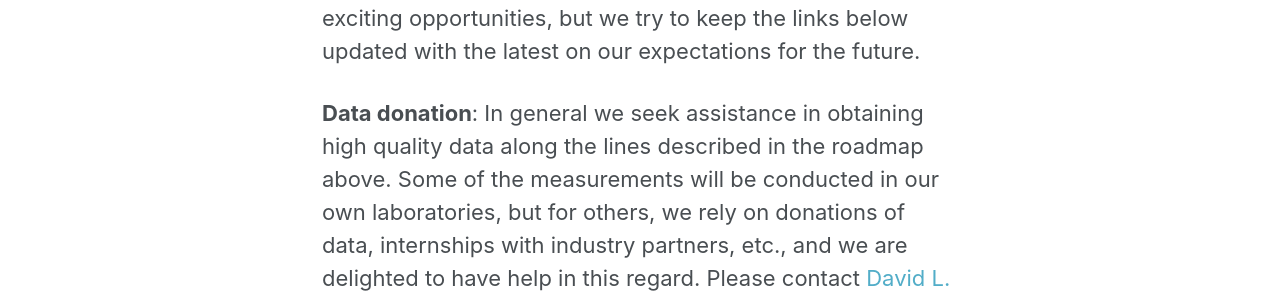
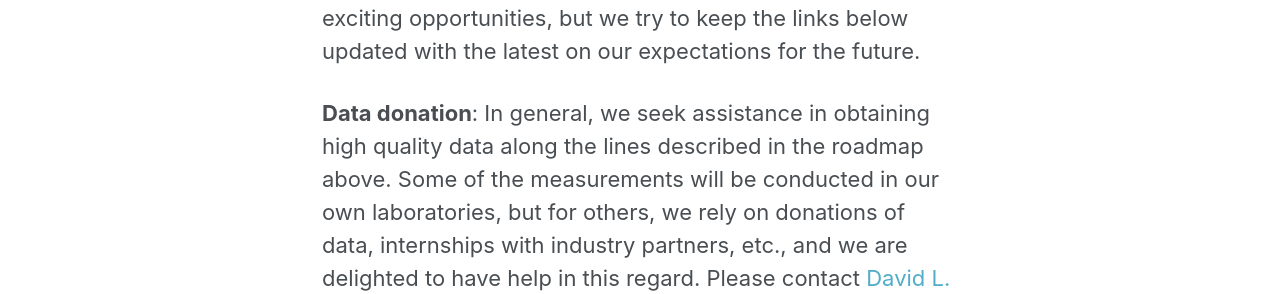
Before and after one commit to samplchallenges/samplchallenges.github.io, a Jekyll site: the page built from _roadmap/index.md, in a window 1280 px wide. Shown: the part 608-902 px from the top of the page. Built offline with Jekyll 4.4.1, drawn with Linux system fonts in a browser that asks for light colours.

```diff
--- a/_roadmap/index.md
+++ b/_roadmap/index.md
@@ -12,7 +12,7 @@ excerpt: "The long-term roadmap"
 
 In general, the SAMPL roadmap is in flux depending on whether there are snags in data collection or new and exciting opportunities, but we try to keep the links below updated with the latest on our expectations for the future.
 
-**Data donation**: In general we seek assistance in obtaining high quality data along the lines described in the roadmap above. Some of the measurements will be conducted in our own laboratories, but for others, we rely on donations of data, internships with industry partners, etc., and we are delighted to have help in this regard. Please contact [David L. Mobley](https://mobleylab.org/people/david-mobley/) at dmobley (you know what symbol) mobleylab.org if you have ideas or can help. Properties of particular interest include log P and log D values (between water and alternate solvents, or between diverse solvents), pKa, solubility, binding to well-understood or simple model systems, and selected protein-ligand binding data.
+**Data donation**: In general, we seek assistance in obtaining high quality data along the lines described in the roadmap above. Some of the measurements will be conducted in our own laboratories, but for others, we rely on donations of data, internships with industry partners, etc., and we are delighted to have help in this regard. Please contact [David L. Mobley](https://mobleylab.org/people/david-mobley/) at dmobley (you know what symbol) mobleylab.org if you have ideas or can help. Properties of particular interest include log P and log D values (between water and alternate solvents, or between diverse solvents), pKa, solubility, binding to well-understood or simple model systems, and selected protein-ligand binding data.
 
 **Containerization**: We are pushing in the direction of containerization of submissions, introducing a new category of challenge where participants submit *methods* rather than *predictions*. This will allow fully automated methods to be tested on completely equal footing, head-to-head, and also potentially allow methods to be tested on proprietary datasets. Containerized methods will also be fully reproducible, allowing any other researcher to easily utilize the exact method employed with no limitations from operating system compatibility issues. Currently, we plan on using [Docker containers](https://www.docker.com/resources/what-container) for our first challenges (a protein-ligand docking challenge and a LogD challenge) to test this submission method. For more information on how we will use containerization, please see our [github](https://github.com/samplchallenges/SAMPL-containers/tree/main/tutorials).
 
```
